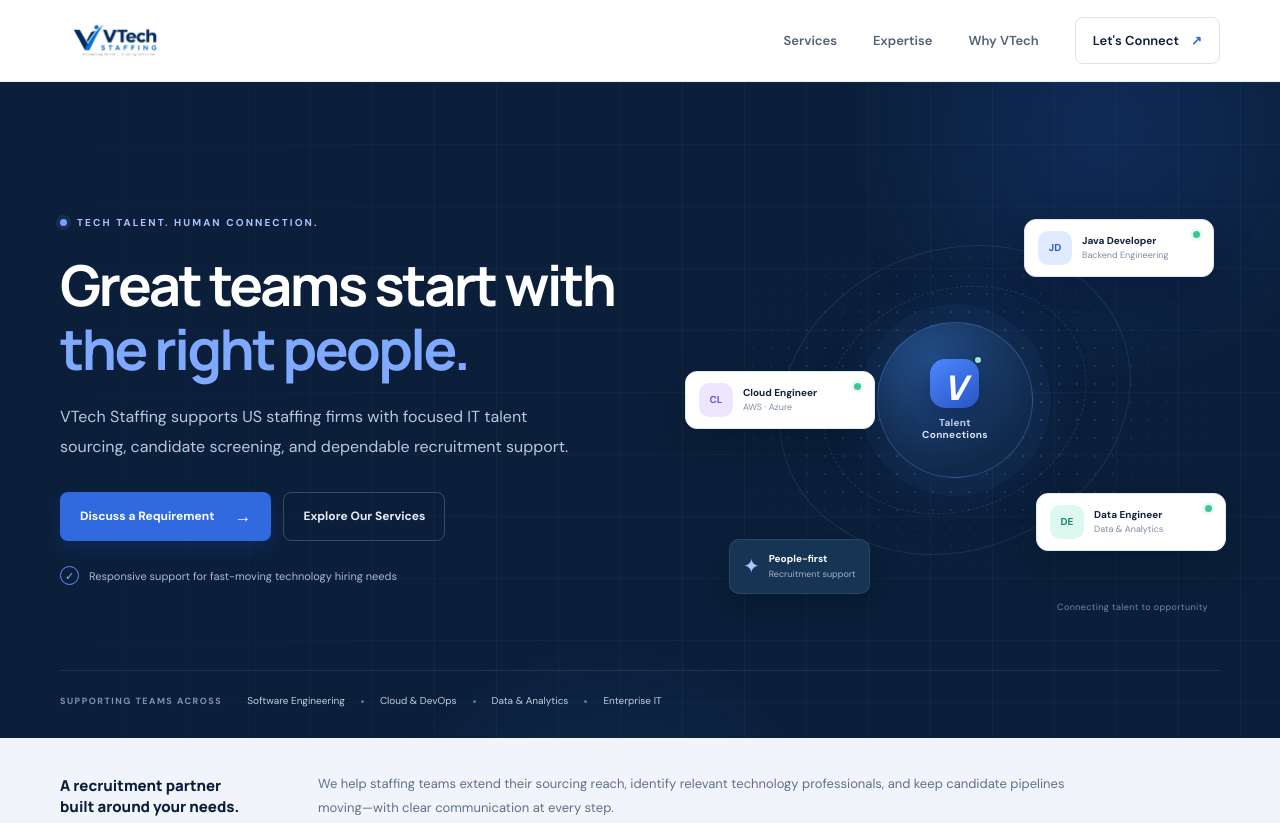
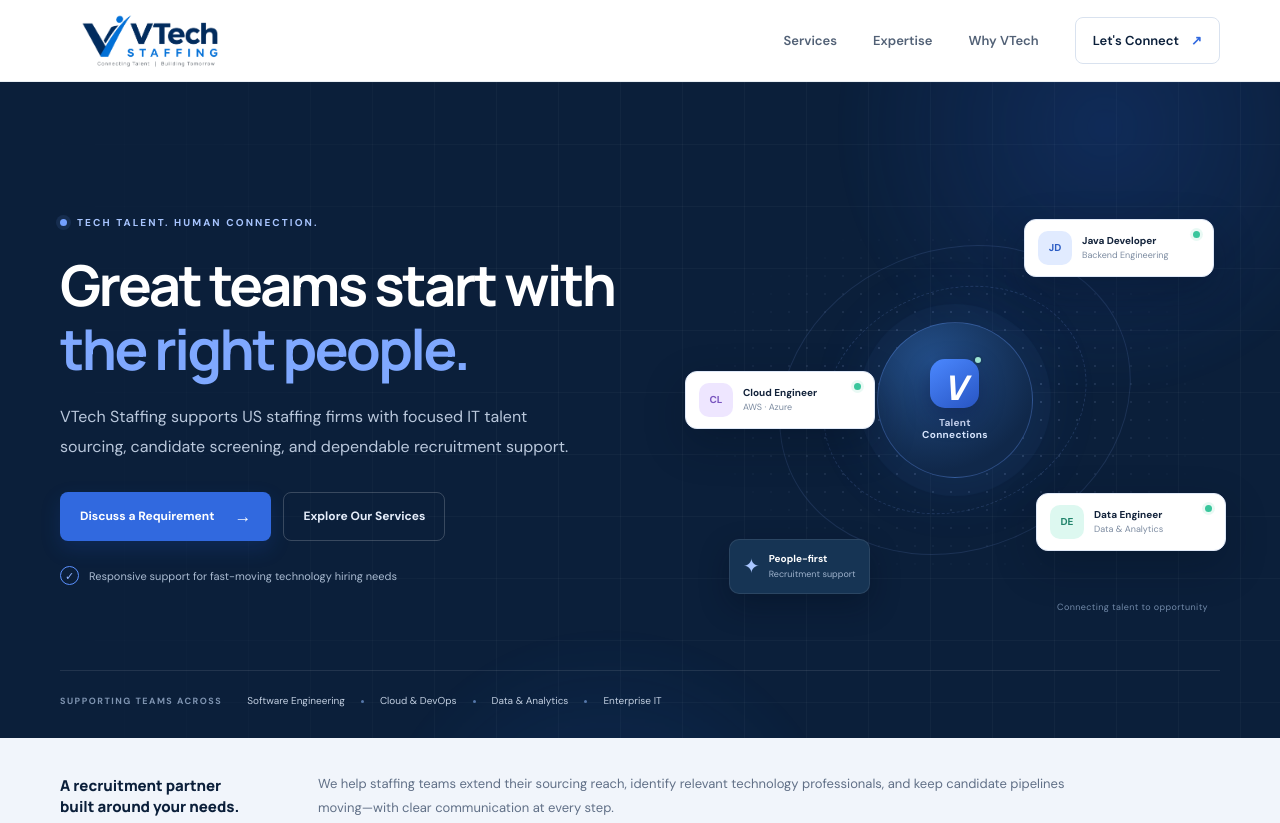
Before and after one commit to vedpriyadarshi315-jpg/vtech-staffing-website, a plain HTML site: page index.html in a window 1280 px wide. Shown: the top 823 px of the page. Drawn offline with Linux system fonts and the light colour scheme.

Commit message:
Update index.html

```diff
--- a/index.html
+++ b/index.html
@@ -20,7 +20,7 @@
       <img
         src="VTech%20Staffing%20Corporate%20Logo.png"
         alt="VTech Staffing"
-        style="height: 55px; width: auto; display: block;"
+        style="height: 90px; width: auto; max-width: 280px; object-fit: contain; display: block;"
       >
     </a>
 
```
